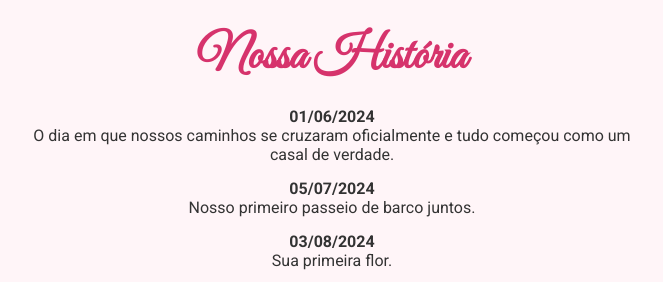
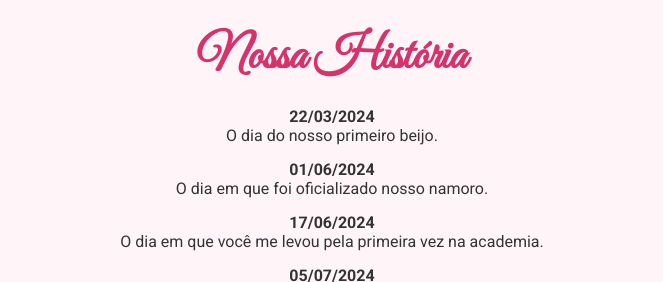
Before and after one commit to Juan-Ibanezdf/juanraiane, a plain HTML site: page index.html in a window 1280 px wide. Shown: the part 689-971 px from the top of the page, without its empty margins (308-971 px from the left). Drawn offline with Linux system fonts and the light colour scheme.

Commit message:
feat: update data index.html

```diff
--- a/index.html
+++ b/index.html
@@ -49,10 +49,17 @@
                 <section class="timeline">
                     <h2 class="romantic-title">Nossa História</h2>
                     <ul class="timeline-list">
+                         <li>
+                            <span class="timeline-date">22/03/2024</span>
+                            <p>O dia do nosso primeiro beijo.</p>
+                        </li>
                         <li>
                             <span class="timeline-date">01/06/2024</span>
-                            <p>O dia em que nossos caminhos se cruzaram oficialmente e
-                                tudo começou como um casal de verdade.</p>
+                            <p>O dia em que foi oficializado nosso namoro.</p>
+                        </li>
+                         <li>
+                            <span class="timeline-date">17/06/2024</span>
+                            <p>O dia em que você me levou pela primeira vez na academia.</p>
                         </li>
                         <li>
                             <span class="timeline-date">05/07/2024</span>
```
